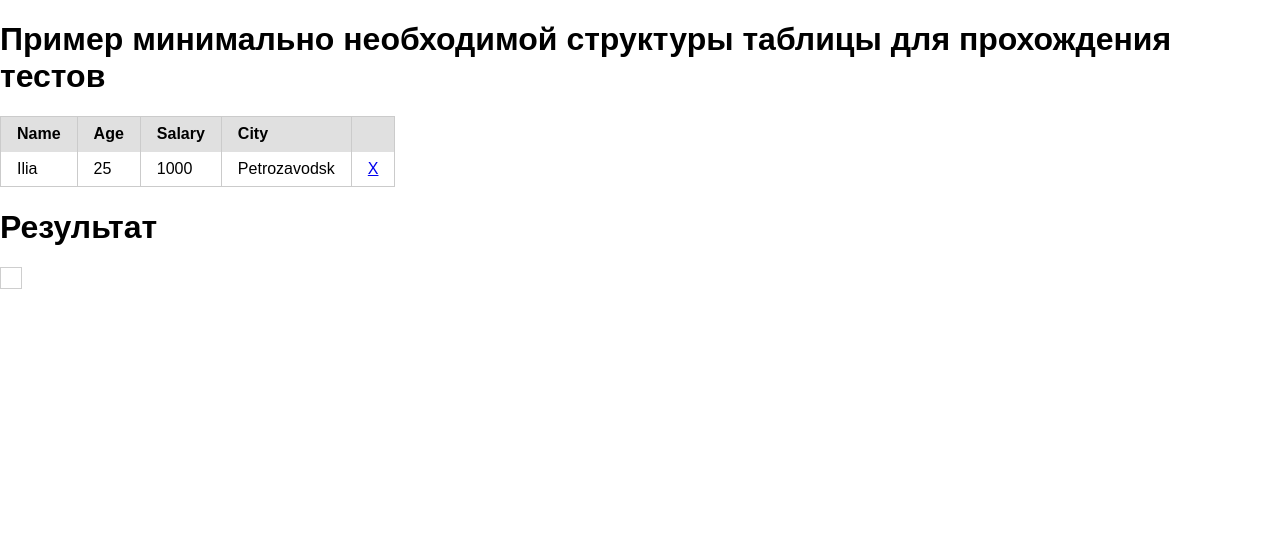
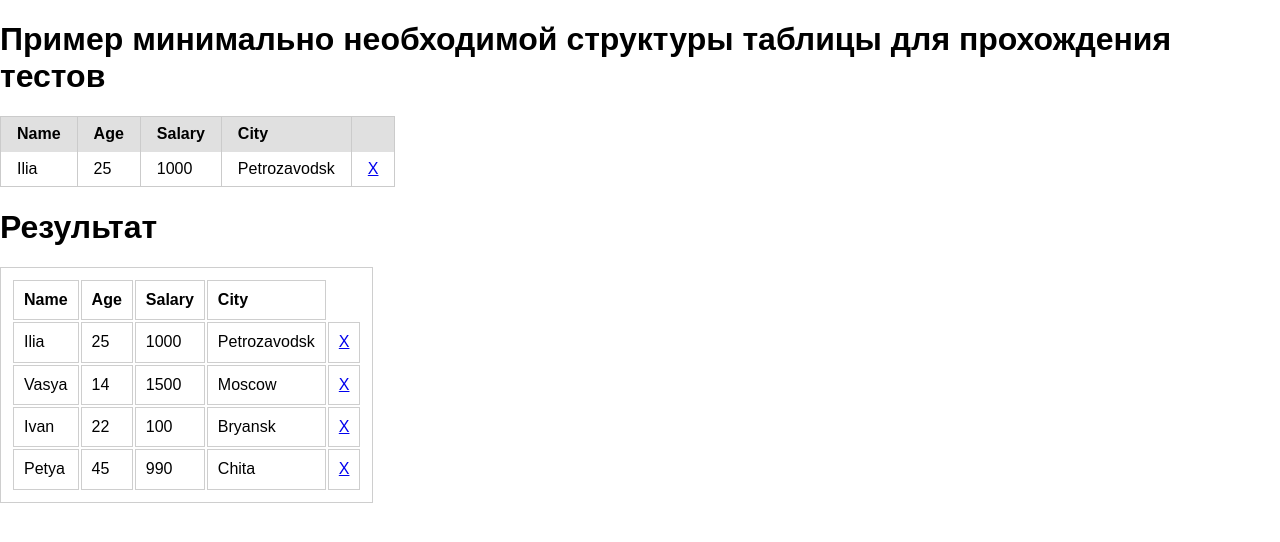
Before and after one commit to js-tasks-ru/jsbasic-20200114-2_shantypower4891, a website: page 6-module/1-task/index.html in a window 1280 px wide. Drawn offline with nearby package versions, Linux system fonts and the light colour scheme; files that its build step writes are made by us from their sources.

Commit message:
пробует решить задачу 6-module-task1

```diff
--- a/6-module/1-task/index.html
+++ b/6-module/1-task/index.html
@@ -73,6 +73,14 @@
 
         let table = new ClearedTable(rows);
         document.querySelector('.result').appendChild(table.el);
+        table.el.onclick = function(event) {
+          let target = event.target;
+          let id = target.getAttribute('data-id');
+          if (!id) {
+            return;
+          }
+          table.onRemoved(id);
+        }
 
     </script>
 </body>
--- a/6-module/1-task/index.js
+++ b/6-module/1-task/index.js
@@ -17,13 +17,45 @@ class ClearedTable {
   constructor(data) {
     this.el = document.createElement('table');
     this.data = data;
+    const thead = '<thead><tr><td>Name</td><td>Age</td><td>Salary</td><td>City</td></tr></thead>';
+    const tbody = '<tbody></tbody>';
+    this.el.insertAdjacentHTML('afterbegin', thead);
+    this.el.insertAdjacentHTML('beforeend', tbody);
+    this.colProperty = ['id', 'name', 'age', 'salary', 'city'];
+    const id = this.colProperty[0];
+    this.render(id);
   }
+
+  render(id) {
+    const body = this.el.querySelector('tbody');
+    body.innerHTML = '';
+    //const place = desc ? 'afterbegin' : 'beforeend';
+
+    for (let person of this.data) {
+      let name = `<td>${person.name}</td>`;
+      let age = `<td>${person.age}</td>`;
+      let salary = `<td>${person.salary}</td>`;
+      let city = `<td>${person.city}</td>`;
+      let closebtn = `<td><a data-id="${person.id}" href="#delete">X</a></td>`;
+      let tr = name + age + salary + city + closebtn;
+      if (id != person.id) {
+        body.insertAdjacentHTML('beforeend', tr);
+      }
+    }
+  }
+
 
 /**
  * Метод который вызывается после удалении строки
  * @param {number} id - идентификатор удаляемого пользователя
  */
-  onRemoved(id) {}
+onRemoved(id) {
+  this.render(id);
+  console.log(`Из таблицы удален пользователь ${id}`);
+
+}
 }
 
+
+
 window.ClearedTable = ClearedTable;
```
Lines whose indentation alone changed are shown as unchanged.
